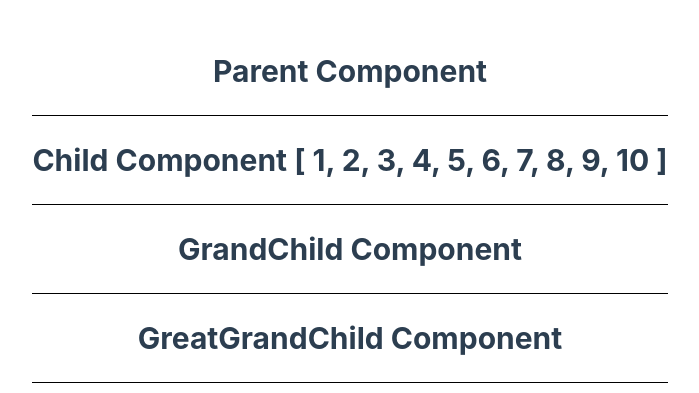
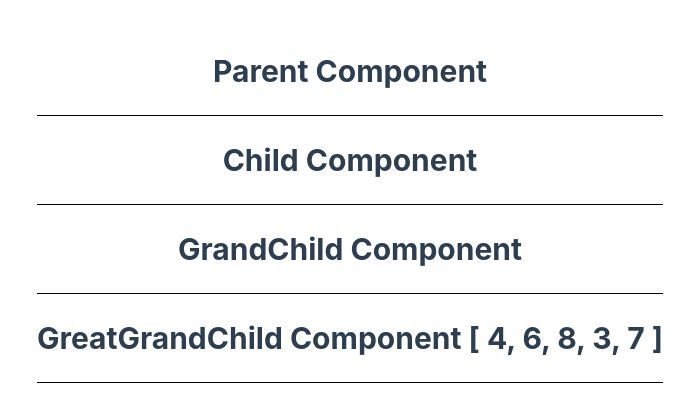
Before and after one commit to MrGultekin/state, a Vue app: page / in a window 1280 px wide. Shown: the part 195-588 px from the top of the page, without its empty margins (290-989 px from the left). Built offline with nearby package versions, Linux system fonts and the light colour scheme.

Commit message:
Prop Drilling

```diff
--- a/src/App.vue
+++ b/src/App.vue
@@ -3,7 +3,7 @@ import Parent from './components/Parent.vue'
 import {ref} from "vue";
 
 // Let's have a piece of state that we can change
-const numbers = ref([1,2,3,4,5,6,7,8,9,10])
+const numbers = ref([4,6,8,3,7])
 </script>
 
 <template>
--- a/src/components/Child.vue
+++ b/src/components/Child.vue
@@ -8,9 +8,9 @@ const {numbers} = defineProps(['numbers'])
 <template>
   <div>
 <!--     Let's render the numbers that we passed from the Parent component-->
-    <h1>Child Component {{numbers}}</h1>
+    <h1>Child Component</h1>
     <div class="line"></div>
-    <GrandChild/>
+    <GrandChild :numbers="numbers"/>
 
   </div>
 </template>
--- a/src/components/GrandChild.vue
+++ b/src/components/GrandChild.vue
@@ -1,11 +1,14 @@
 <script setup>
 import GreatGrandChild from './GreatGrandChild.vue'
+import {defineProps} from "vue";
+
+const {numbers} = defineProps(['numbers'])
 </script>
 
 <template>
   <div>
     <h1>GrandChild Component</h1>
     <div class="line"></div>
-    <GreatGrandChild/>
+    <GreatGrandChild :numbers="numbers"/>
   </div>
 </template>
--- a/src/components/GreatGrandChild.vue
+++ b/src/components/GreatGrandChild.vue
@@ -1,6 +1,11 @@
+<script setup>
+import {defineProps} from "vue";
+
+const {numbers} = defineProps(['numbers'])
+</script>
 <template>
   <div>
-    <h1>GreatGrandChild Component</h1>
+    <h1>GreatGrandChild Component {{numbers}}</h1>
     <div class="line"></div>
   </div>
 </template>
```
